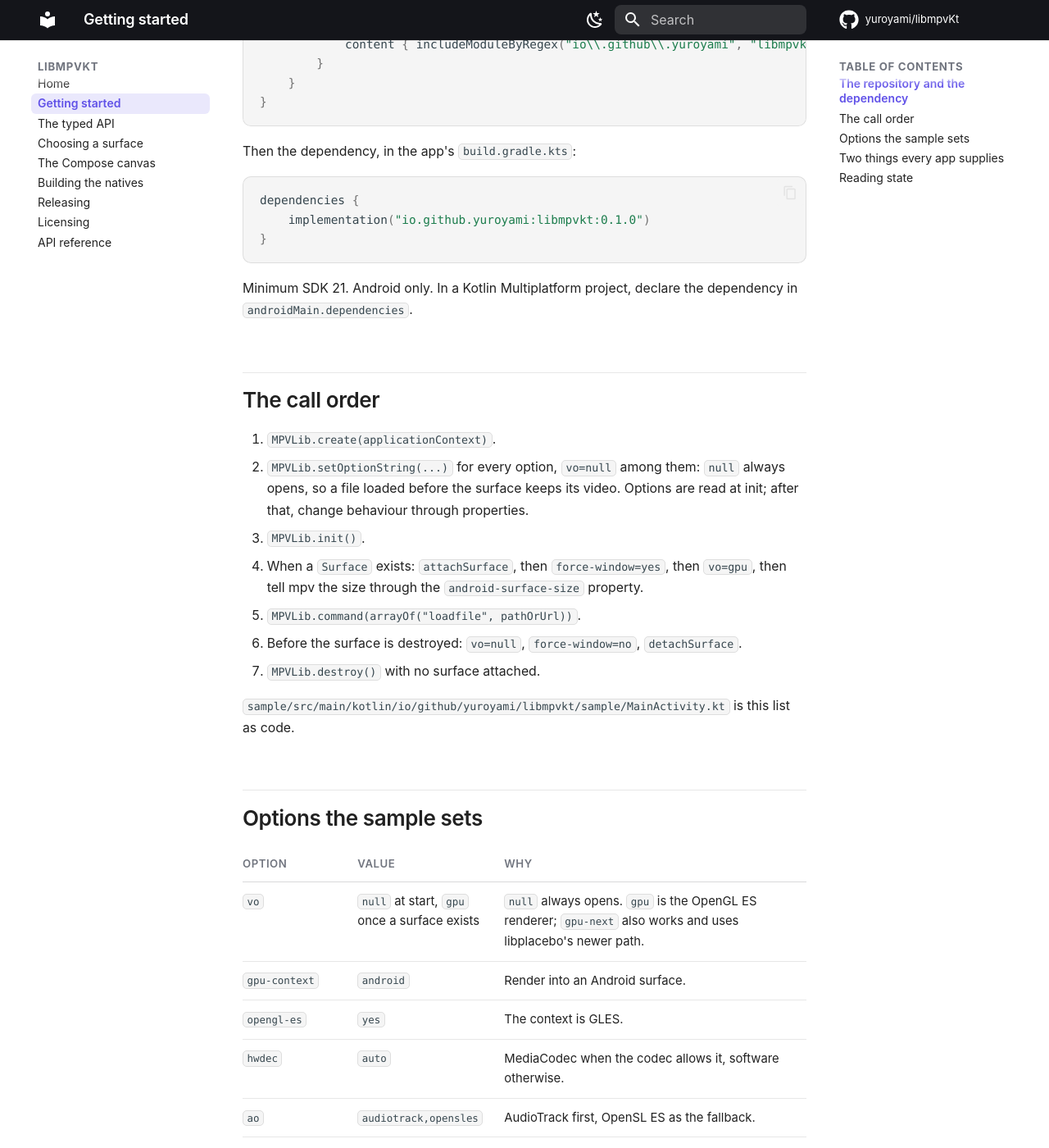
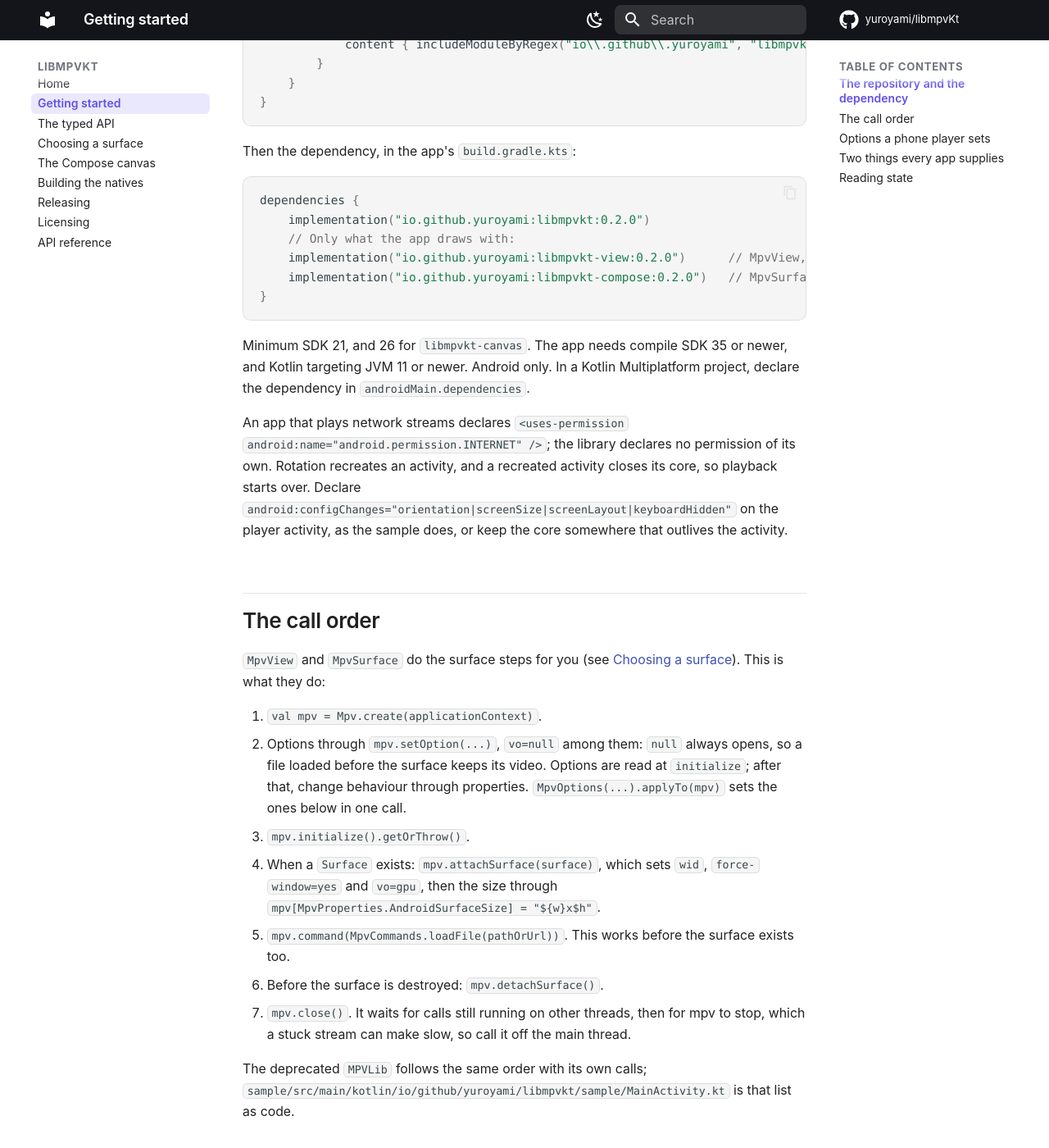
Before and after one commit to yuroyami/libmpvKt, an MkDocs documentation site: the page built from docs/getting-started.md, in a window 1280 px wide and 1400 px high, scrolled down 463 px. Shown: the whole window at 82% size. Built offline with MkDocs 1.6.1 and Material for MkDocs 9.7.7, drawn with Linux system fonts in a browser that asks for light colours; comment, search, counter and statistics services are not loaded; some of the changed text lies outside the part shown.

Commit message:
Teach 0.2.0 and the typed API in the user docs, and stop promising what mpv does not do
Install still said libmpvkt:0.1.0 while every sample on the same pages needed 0.2.0, and Getting started taught only the deprecated MPVLib call order. Getting started now walks through Mpv, with MPVLib as a pointer, and every install line says 0.2.0. The README and Getting started now say what an app needs: compile SDK 35 and JVM 11, the INTERNET permission for network streams, and a kept configuration, or rotation restarts playback. The README no longer calls the View, Compose and canvas modules in development, and the docs index links the surface and canvas pages. Choosing a surface and SurfaceType promised HDR pass-through and DRM on a SurfaceView, which mpv's output never does, and said isOpaque does nothing on a TextureView, while MpvSurface passes it to both; both now say what the code does. The canvas page gains its dependency line, minSdk 26, and the rule that its version must match libmpvkt's. The changelog's 0.2.0 section adds the changes an app will notice: MPVLib behaving as in 0.1.0, the vo=null start, the new compile SDK and JVM floor, and two fixes since 0.1.0.

Fixes #59

````diff
--- a/docs/getting-started.md
+++ b/docs/getting-started.md
@@ -20,25 +20,34 @@ Then the dependency, in the app's `build.gradle.kts`:
 
 ```kotlin
 dependencies {
-    implementation("io.github.yuroyami:libmpvkt:0.1.0")
+    implementation("io.github.yuroyami:libmpvkt:0.2.0")
+    // Only what the app draws with:
+    implementation("io.github.yuroyami:libmpvkt-view:0.2.0")      // MpvView, MpvOptions
+    implementation("io.github.yuroyami:libmpvkt-compose:0.2.0")   // MpvSurface, MpvPlayer
 }
 ```
 
-Minimum SDK 21. Android only. In a Kotlin Multiplatform project, declare the dependency in `androidMain.dependencies`.
+Minimum SDK 21, and 26 for `libmpvkt-canvas`. The app needs compile SDK 35 or newer, and Kotlin targeting JVM 11 or newer. Android only. In a Kotlin Multiplatform project, declare the dependency in `androidMain.dependencies`.
+
+An app that plays network streams declares `<uses-permission android:name="android.permission.INTERNET" />`; the library declares no permission of its own. Rotation recreates an activity, and a recreated activity closes its core, so playback starts over. Declare `android:configChanges="orientation|screenSize|screenLayout|keyboardHidden"` on the player activity, as the sample does, or keep the core somewhere that outlives the activity.
 
 ## The call order
 
-1. `MPVLib.create(applicationContext)`.
-2. `MPVLib.setOptionString(...)` for every option, `vo=null` among them: `null` always opens, so a file loaded before the surface keeps its video. Options are read at init; after that, change behaviour through properties.
-3. `MPVLib.init()`.
-4. When a `Surface` exists: `attachSurface`, then `force-window=yes`, then `vo=gpu`, then tell mpv the size through the `android-surface-size` property.
-5. `MPVLib.command(arrayOf("loadfile", pathOrUrl))`.
-6. Before the surface is destroyed: `vo=null`, `force-window=no`, `detachSurface`.
-7. `MPVLib.destroy()` with no surface attached.
+`MpvView` and `MpvSurface` do the surface steps for you (see [Choosing a surface](choosing-a-surface.md)). This is what they do:
 
-`sample/src/main/kotlin/io/github/yuroyami/libmpvkt/sample/MainActivity.kt` is this list as code.
+1. `val mpv = Mpv.create(applicationContext)`.
+2. Options through `mpv.setOption(...)`, `vo=null` among them: `null` always opens, so a file loaded before the surface keeps its video. Options are read at `initialize`; after that, change behaviour through properties. `MpvOptions(...).applyTo(mpv)` sets the ones below in one call.
+3. `mpv.initialize().getOrThrow()`.
+4. When a `Surface` exists: `mpv.attachSurface(surface)`, which sets `wid`, `force-window=yes` and `vo=gpu`, then the size through `mpv[MpvProperties.AndroidSurfaceSize] = "${w}x$h"`.
+5. `mpv.command(MpvCommands.loadFile(pathOrUrl))`. This works before the surface exists too.
+6. Before the surface is destroyed: `mpv.detachSurface()`.
+7. `mpv.close()`. It waits for calls still running on other threads, then for mpv to stop, which a stuck stream can make slow, so call it off the main thread.
 
-## Options the sample sets
+The deprecated `MPVLib` follows the same order with its own calls; `sample/src/main/kotlin/io/github/yuroyami/libmpvkt/sample/MainActivity.kt` is that list as code.
+
+## Options a phone player sets
+
+`MpvOptions` sets all of these by default.
 
 | Option | Value | Why |
 |---|---|---|
@@ -52,12 +61,12 @@ Minimum SDK 21. Android only. In a Kotlin Multiplatform project, declare the dep
 
 ## Two things every app supplies
 
-**A CA bundle for https.** mpv checks no https certificate unless `tls-verify=yes`, and Mbed TLS has no access to Android's trust store, so checking needs a bundle. Copy a PEM bundle (the sample ships curl's Mozilla bundle as `cacert.pem`) into `filesDir`, then set `tls-verify=yes` and `tls-ca-file` to its path before `init`. Without them, https URLs still play, with no certificate check.
+**A CA bundle for https.** mpv checks no https certificate unless `tls-verify=yes`, and Mbed TLS has no access to Android's trust store, so checking needs a bundle. Copy a PEM bundle (the sample ships curl's Mozilla bundle as `cacert.pem`) into `filesDir`, then set `tls-verify=yes` and `tls-ca-file` to its path before `initialize`. `MpvOptions(tlsCaFile = ...)` sets both. Without them, https URLs still play, with no certificate check.
 
 **A subtitle font.** This libass has no system font provider. Put a TrueType font at `<config-dir>/subfont.ttf`, and start mpv with `config=yes` and `config-dir=<config-dir>`. mpv configures libass fonts at playback start, so the file has to exist before the first `loadfile`.
 
 ## Reading state
 
-`observeProperty("time-pos", MPVLib.MpvFormat.MPV_FORMAT_DOUBLE)` plus an `EventObserver` registered with `addObserver` delivers every change of `time-pos` to `eventProperty(property, value: Double)`. `event(eventId)` delivers file loaded, end of file, seek and the other `MpvEvent` values. All of it arrives on mpv's event thread.
+`mpv.observe(MpvProperties.TimePos)` is a flow of every change of `time-pos`, and `mpv.events` is a flow of file loaded, end of file, seek and the rest; [The typed API](typed-api.md) shows both. `mpv.playback` reduces twelve properties to one state for a player screen. Collect the flows on whatever dispatcher suits you. `MPVLib`'s observers get their callbacks on the core's event thread, in mpv's order, as in 0.1.0.
 
-`getPropertyString("mpv-version")` and `getPropertyString("ffmpeg-version")` say what is running. `BuildInfo` says the same before `create`.
+`mpv.getString("mpv-version")` and `mpv.getString("ffmpeg-version")` say what is running. `BuildInfo` says the same before `create`.
````
Also changed, not shown: CHANGELOG.md (+4 -1 lines), README.md (+9 -7 lines), docs/choosing-a-surface.md (+4 -4 lines), docs/compose-canvas.md (+7 -1 lines), docs/index.md (+3 -1 lines), 2 other files.
